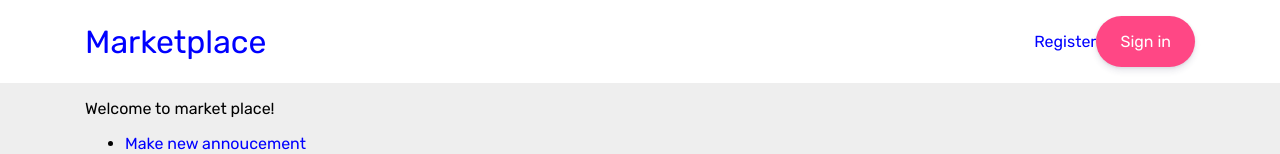
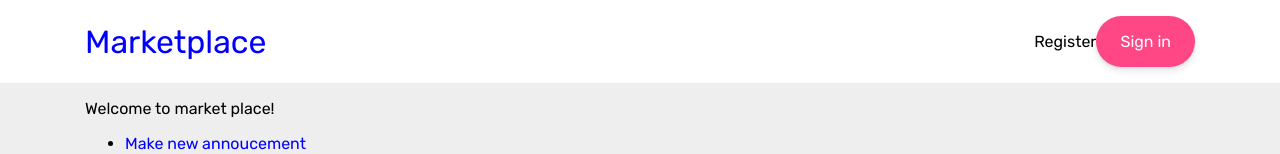
Before and after one commit to aleksiliu/market-place-frontend, a React (Create React App) app: page / in a window 1280 px wide. Shown: the top 154 px of the page. Built offline with nearby package versions, Linux system fonts and the light colour scheme; no server answers; what aws-amplify would draw is missing.

Commit message:
Update readme

```diff
--- a/src/ui/Header.tsx
+++ b/src/ui/Header.tsx
@@ -31,11 +31,11 @@ const Header: React.FC = () => {
 						<h1>Marketplace</h1>
 					</Link>
 					<div>
-						<a>Register</a>
+						<span>Register</span>
 						<Button onClick={toggle}>Sign in</Button>
 					</div>
 					<Modal isShowing={isShowing} hide={toggle}>
-						There is no spoon...
+						Sign in...
 					</Modal>
 				</HeaderWrapper>
 			</Container>
```
Also changed, not shown: 1 other file (tests, documents, lock files or other folders).
